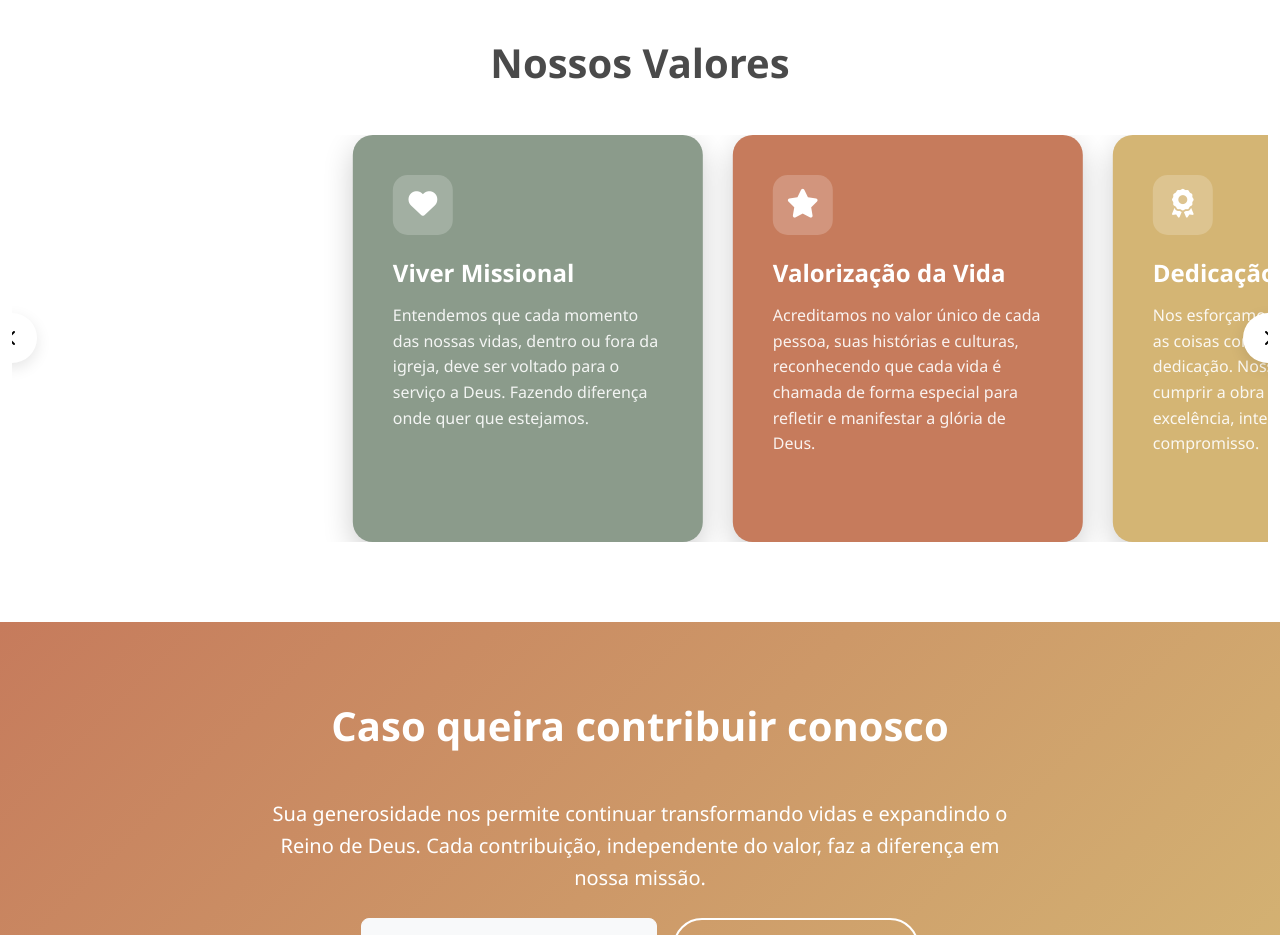
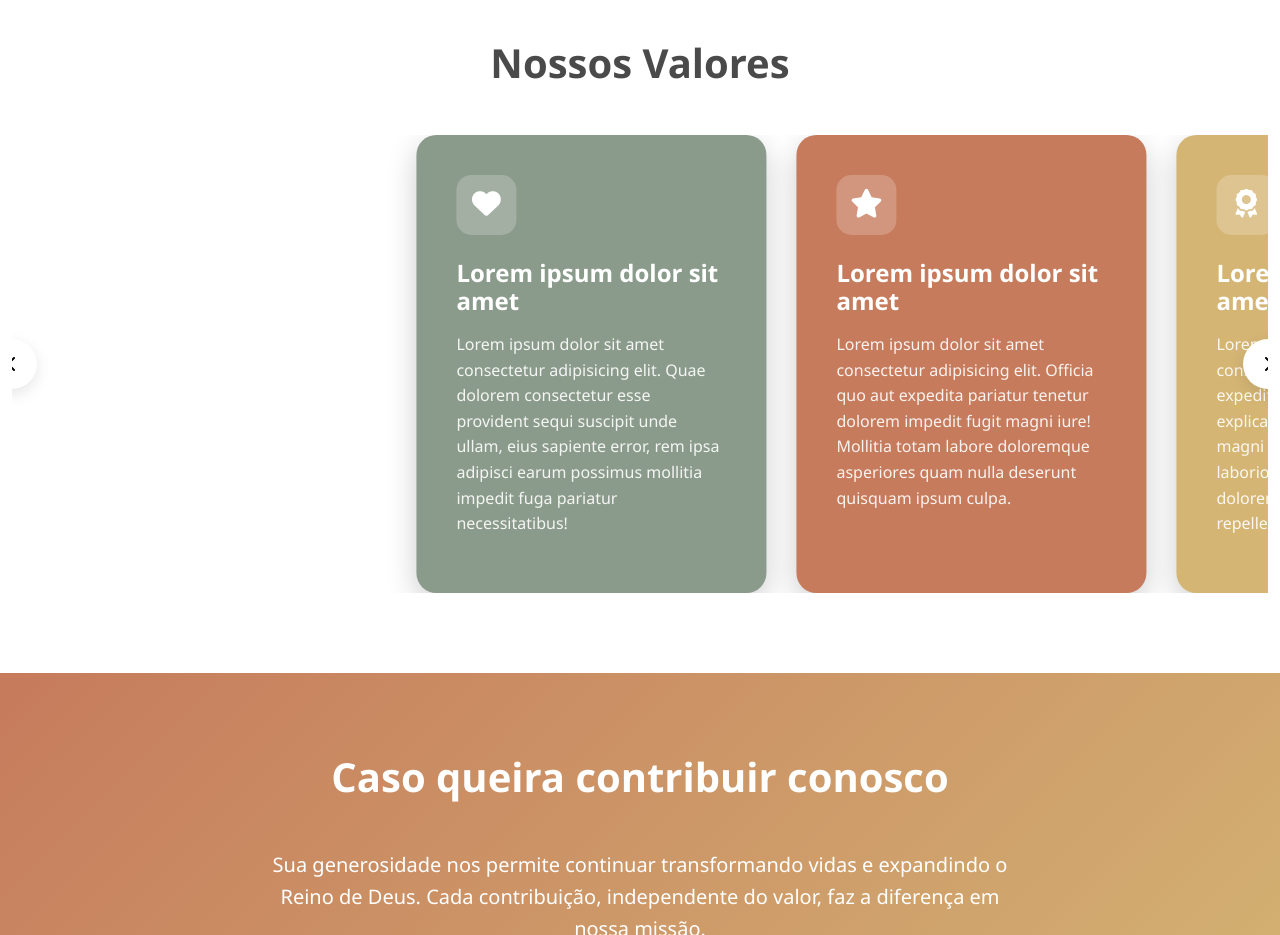
Before and after one commit to LuckeSilver/MosaicoRio, a plain HTML site: page index.html in a window 1280 px wide. Shown: the part 1780-2715 px from the top of the page. Drawn offline with nearby package versions, Linux system fonts and the light colour scheme.

Commit message:
✨feat: update valor section with placeholder content and adjust carousel card width

```diff
--- a/index.html
+++ b/index.html
@@ -521,32 +521,32 @@
                         <div class="valor-icon">
                             <i class="fas fa-heart"></i>
                         </div>
-                        <h3 class="valor-title">Viver Missional</h3>
-                        <p class="valor-description">Entendemos que cada momento das nossas vidas, dentro ou fora da igreja, deve ser voltado para o serviço a Deus. Fazendo diferença onde quer que estejamos.</p>
+                        <h3 class="valor-title">Lorem ipsum dolor sit amet</h3>
+                        <p class="valor-description">Lorem ipsum dolor sit amet consectetur adipisicing elit. Quae dolorem consectetur esse provident sequi suscipit unde ullam, eius sapiente error, rem ipsa adipisci earum possimus mollitia impedit fuga pariatur necessitatibus!</p>
                     </div>
 
                     <div class="valor-card terracotta">
                         <div class="valor-icon">
                             <i class="fas fa-star"></i>
                         </div>
-                        <h3 class="valor-title">Valorização da Vida</h3>
-                        <p class="valor-description">Acreditamos no valor único de cada pessoa, suas histórias e culturas, reconhecendo que cada vida é chamada de forma especial para refletir e manifestar a glória de Deus.</p>
+                        <h3 class="valor-title">Lorem ipsum dolor sit amet</h3>
+                        <p class="valor-description">Lorem ipsum dolor sit amet consectetur adipisicing elit. Officia quo aut expedita pariatur tenetur dolorem impedit fugit magni iure! Mollitia totam labore doloremque asperiores quam nulla deserunt quisquam ipsum culpa.</p>
                     </div>
 
                     <div class="valor-card gold">
                         <div class="valor-icon">
                             <i class="fas fa-award"></i>
                         </div>
-                        <h3 class="valor-title">Dedicação e Capricho</h3>
-                        <p class="valor-description">Nos esforçamos para realizar todas as coisas com o mais alto nível de dedicação. Nosso objetivo é cumprir a obra do Senhor com excelência, integridade e total compromisso.</p>
+                        <h3 class="valor-title">Lorem ipsum dolor sit amet</h3>
+                        <p class="valor-description">Lorem ipsum dolor sit amet consectetur adipisicing elit. Veniam expedita laborum sequi aliquam explicabo saepe fuga aliquid, illum magni sint similique vero laboriosam nam beatae officia doloremque ipsum. Facilis, repellendus?</p>
                     </div>
 
                     <div class="valor-card myBlack">
                         <div class="valor-icon">
                             <i class="fas fa-award"></i>
                         </div>
-                        <h3 class="valor-title">Mensagem Transformadora</h3>
-                        <p class="valor-description">Nosso compromisso é levar uma mensagem de esperança e transformação a todos. Acreditamos que o evangelho tem o poder de mudar vidas e trazer cura.</p>
+                        <h3 class="valor-title">Lorem ipsum dolor sit amet</h3>
+                        <p class="valor-description">Lorem ipsum dolor sit amet consectetur adipisicing elit. Libero, porro esse accusamus cumque eligendi sint accusantium corrupti sed reprehenderit blanditiis repudiandae voluptas praesentium tenetur magni similique totam tempora adipisci dolore.</p>
                     </div>
                 </div>
 
@@ -619,7 +619,7 @@
     <script>
         let currentSlide = 0;
         const totalSlides = 3;
-        const slideWidth = 380; // Largura do card + margin
+        const slideWidth = 300; // Largura do card + margin
 
         function updateCarousel() {
             const container = document.getElementById('carouselContainer');
```
